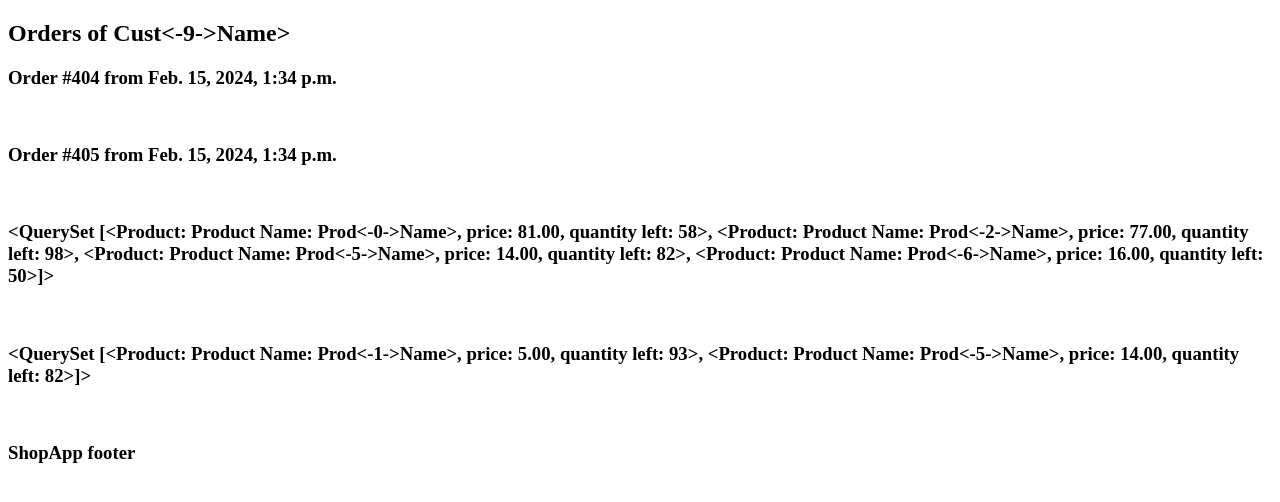
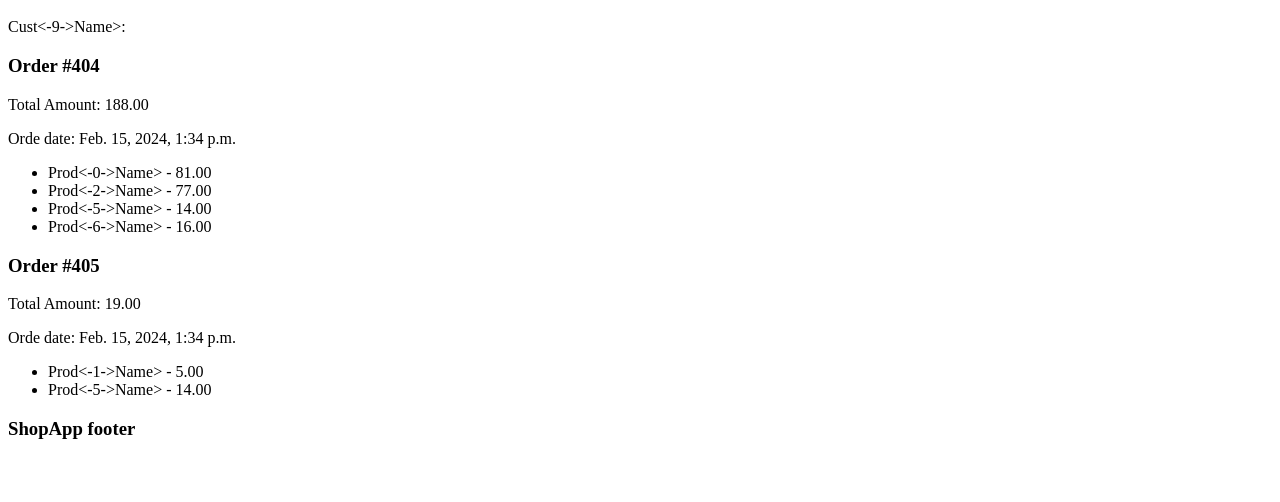
Before and after one commit to rprokopiev/DjangoShopHW, a Django app: a page that uses myproject/shopapp/templates/shopapp/client_orders.html in a window 1280 px wide. Shown: the part 41-543 px from the top of the page. Run offline with Django 5.2, Linux system fonts and the light colour scheme; data comes from the database, SQL or seed files in the repository.

Commit message:
HW3, task 7

```diff
--- a/myproject/shopapp/templates/shopapp/client_orders.html
+++ b/myproject/shopapp/templates/shopapp/client_orders.html
@@ -5,13 +5,15 @@
 {% endblock%}
 
 {% block content %}
-    <h2>Orders of {{ customer.name }}</h2>
+    {{ customer.name }}:
     {% for order in orders %}
-        <h3>Order #{{ order.id }} from {{ order.order_date }}</h3><br>
+        <h3>Order #{{ order.id }}</h3>
+        <p>Total Amount: {{ order.amount }}</p>
+        <p>Orde date: {{ order.order_date }}</p>
+        <ul>
+            {% for product in order.products.all %}
+                <li>{{ product.prod_name }} - {{ product.price }}</li>
+            {% endfor %}
+        </ul>
     {% endfor %}
-
-    {% for product in products %}
-        <h3>{{ product }}</h3><br>
-    {% endfor %}
-
 {% endblock%}
```
Also changed, not shown: 1 other file.
